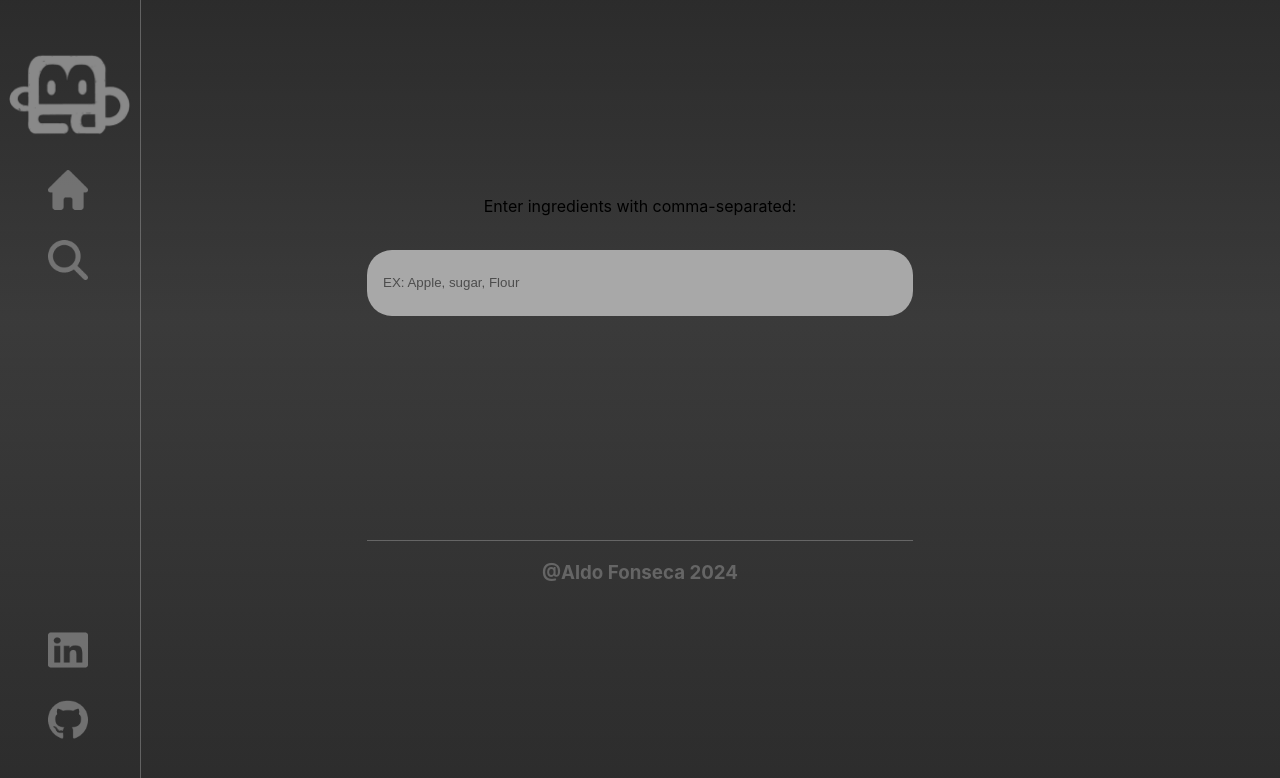
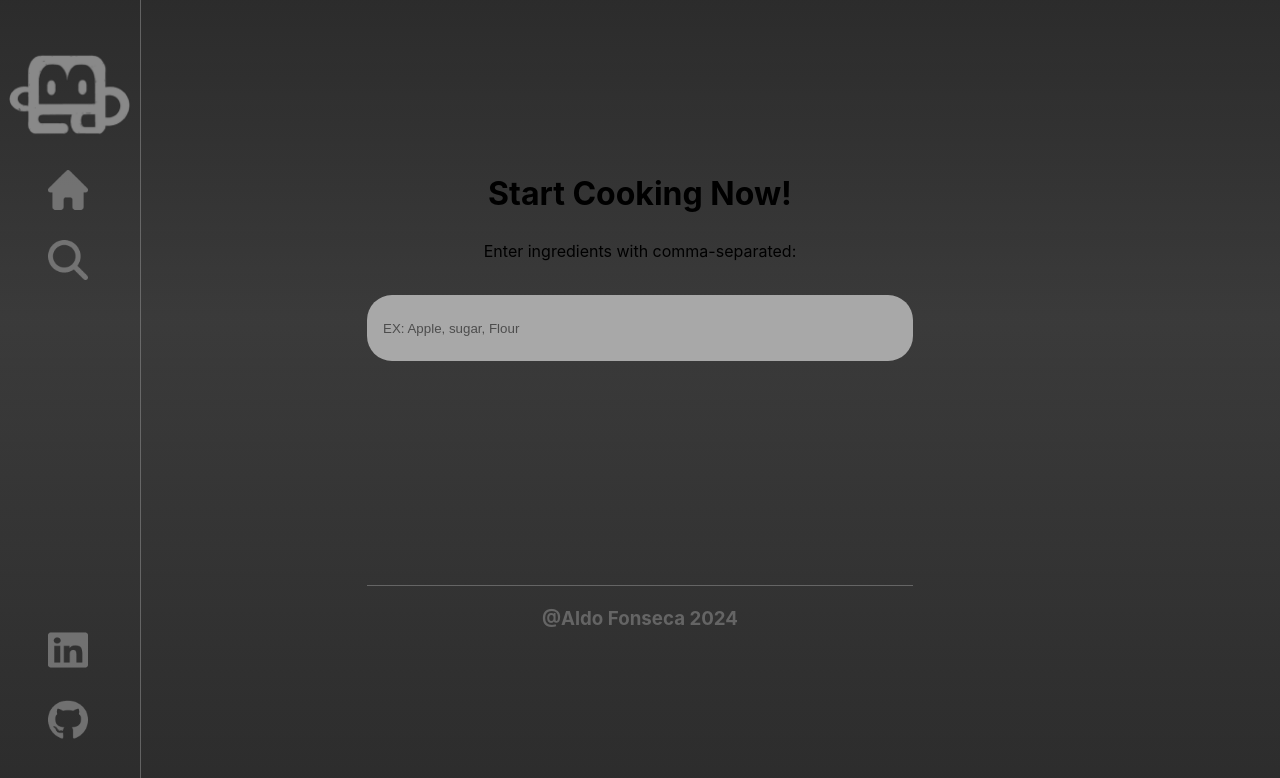
Before and after one commit to Alto0327/Recipe-app, a React (Vite) app: page /Search in a window 1280 px wide. Shown: the top 778 px of the page. Built offline with nearby package versions, Linux system fonts and the light colour scheme.

Commit message:
Organized Recipe info page

```diff
--- a/src/Pages/Search Recipie/RecipeInfoPage.jsx
+++ b/src/Pages/Search Recipie/RecipeInfoPage.jsx
@@ -38,6 +38,7 @@ function RecipeInfoPage() {
     <div>
       <h1>{recipeInfo.title}</h1>
       <img src={recipeInfo.image} alt={recipeInfo.title} />
+     <div className='TextArea'>
       <div className="Ingredient-section">
 
       <h2>Ingredients:</h2>
@@ -52,8 +53,9 @@ function RecipeInfoPage() {
       <div className="Instruction-section">
         <h2>Instructions</h2>
         <div dangerouslySetInnerHTML={{ __html: recipeInfo.instructions }} />
-        <button onClick={() => window.history.back()}>Go Back</button>
+        </div>
       </div>
+        <button onClick={() => window.history.back()} className='Return-button'>Go Back to other Recipes</button>
     </div>
   );
 }
--- a/src/Pages/Search Recipie/SearchPage.jsx
+++ b/src/Pages/Search Recipie/SearchPage.jsx
@@ -4,6 +4,7 @@ import "./Search-section.css";
 function SearchPage(){
     return(
         <>
+            <h1>Start Cooking Now!</h1>
             <RecipeSearch/>
         </>
     )
```
